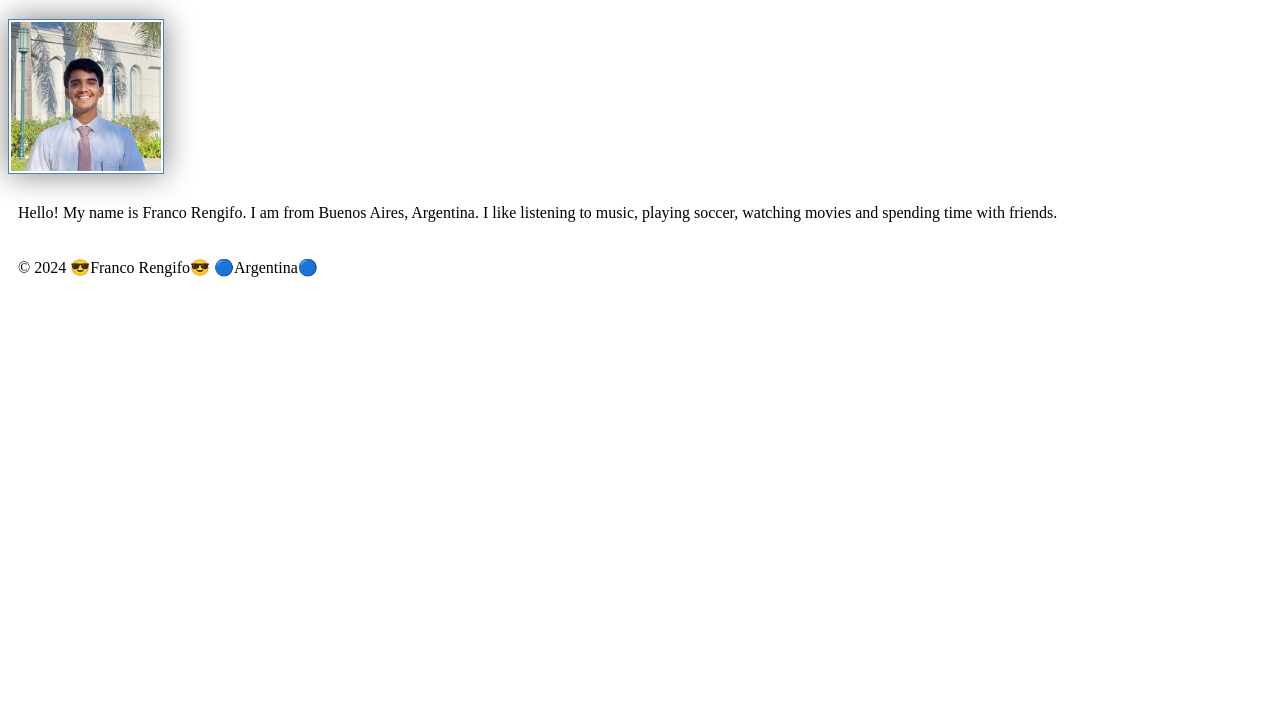
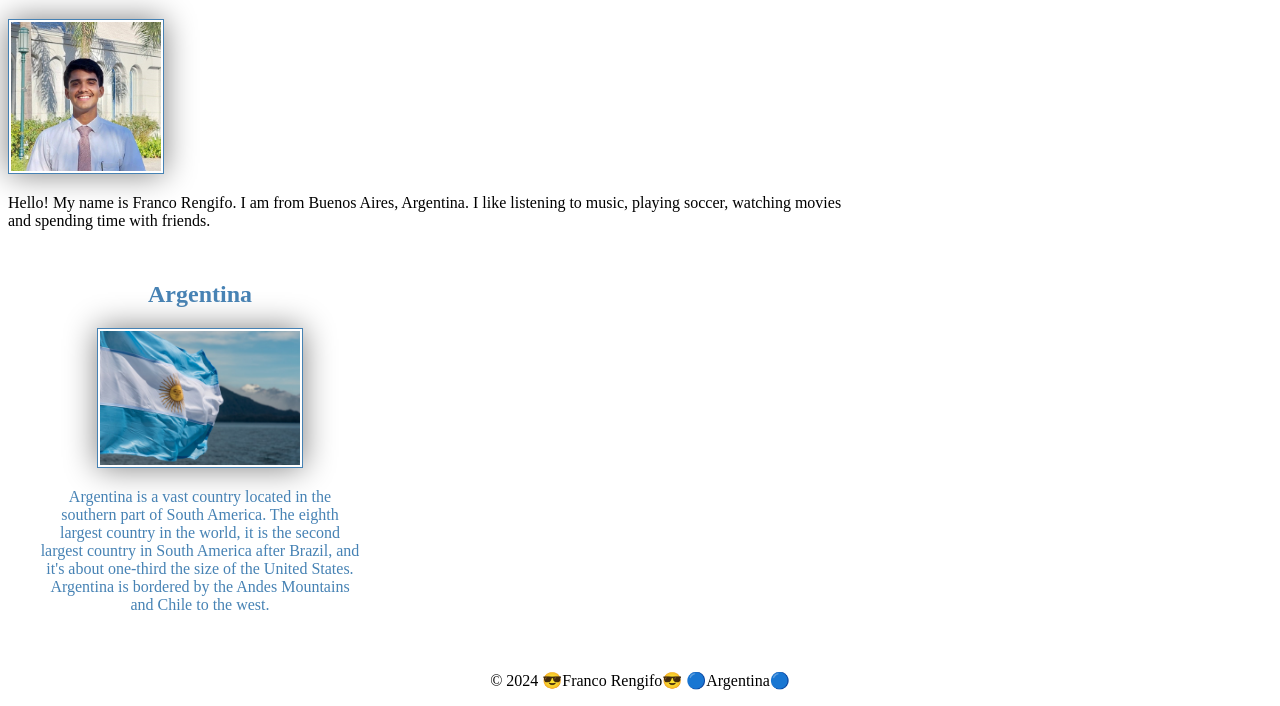
Before and after one commit to francork/wdd130, a plain HTML site: page index.html in a window 1280 px wide. Shown: the part 263-969 px from the top of the page. Before the commit the page ends 800 px from the top, so only its background shows below. Drawn offline with Linux system fonts and the light colour scheme.

Commit message:
new index

```diff
--- a/index.html
+++ b/index.html
@@ -1,10 +1,12 @@
 <!DOCTYPE html>
 <html lang="en-US">
     <head>
-        <link rel="stylesheet" href="styles/styles.css">
         <meta charset="utf-8" />
         <meta name="viewport" content="width=device-width" />
         <title>Franco Rengifo | WDD 130</title>
+        <meta name="description" content="In this page you can find information about me and the country where I live in.">
+        <meta name="author" content="Franco Rengifo">
+        <link rel="stylesheet" href="styles/styles.css">
     </head>
     <body>
         <header>
@@ -19,6 +21,11 @@
             <img src="images/profile.jpg" alt="Franco Rengifo" width="200">
             <p>Hello! My name is Franco Rengifo. I am from Buenos Aires, Argentina. I like listening to music, playing soccer, watching movies and spending time with friends.</p>
          </main>
+         <aside>
+            <h2>Argentina</h2>
+            <img src="images/argentinaflag.jpeg" alt="Argentina flag">
+            <p>Argentina is a vast country located in the southern part of South America. The eighth largest country in the world, it is the second largest country in South America after Brazil, and it's about one-third the size of the United States. Argentina is bordered by the Andes Mountains and Chile to the west.</p>
+        </aside>
         <footer>
             <p>© 2024 😎Franco Rengifo😎 🔵Argentina🔵</p>
         </footer>
--- a/styles/styles.css
+++ b/styles/styles.css
@@ -1,3 +1,20 @@
+main {
+    max-width: 840px;
+}
+aside {
+    width: 20rem;
+    margin: 1rem;
+    border: 1px red;
+    padding: 1rem;
+    background-color: white;
+    color: steelblue;
+    text-align: center;
+}
+aside img {
+    width: 200px;
+    height: auto;
+    ...
+}
 nav {
     background-color: steelblue;
     padding: 10px;
@@ -18,5 +35,10 @@ img {
     box-shadow: 0 0 30px gray;
 }
 p {
-    padding: 10px;
+    padding: 0;
 }
+footer {
+    margin-top: 25px;
+    border-top: 5px steelblue;
+    text-align: center;
+}
```
Also changed, not shown: images/argentinaflag.jpeg (added).
